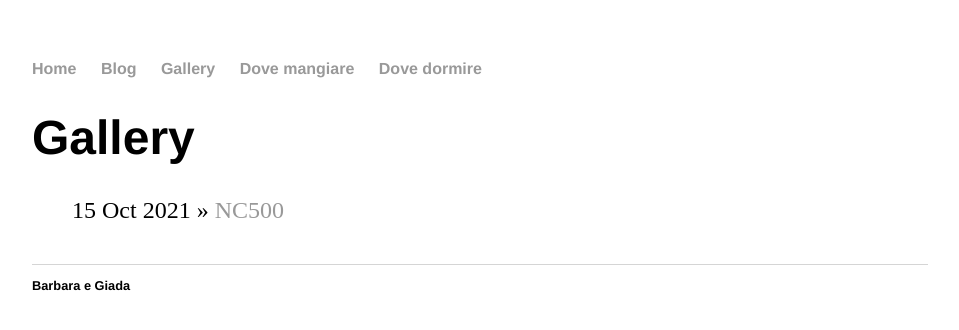
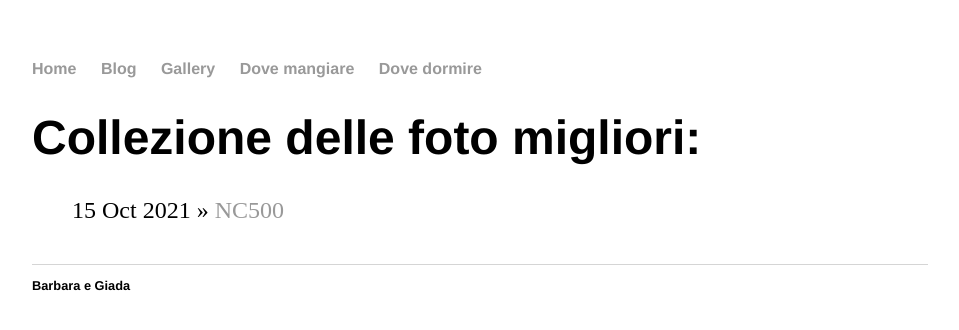
Before and after one commit to nc500/nc500, a Jekyll site: the page built from gallery/index.html, in a window 1280 px wide. Shown: the top 330 px of the page, without its empty margins (160-1119 px from the left). Built offline with Jekyll 4.4.1, drawn with Linux system fonts in a browser that asks for light colours.

Commit message:
Update index.html

```diff
--- a/gallery/index.html
+++ b/gallery/index.html
@@ -2,7 +2,7 @@
 layout: default
 title: Gallery
 ---
-<h1>{{ page.title }}</h1>
+<h1>Collezione delle foto migliori: </h1>
 <ul class="posts">{% for post in site.posts %}<li><span>{{ post.date | date_to_string }}</span> » <a href="{{ post.url }}" title="{{ post.title }}">{{ post.title }}</a></li>
   {% endfor %}
 </ul>
```
